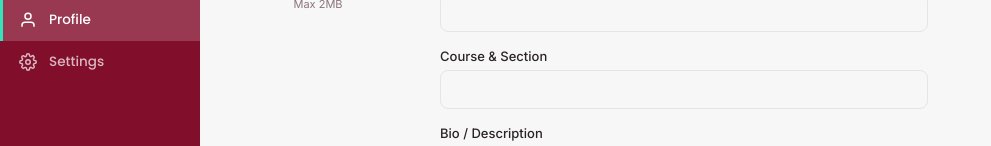
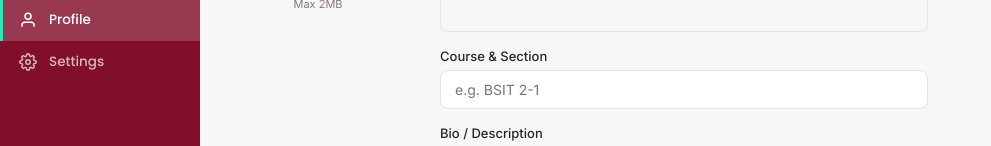
Before and after one commit to DoradoProgram/Test_Subject, a React (Vite) app: page /profile in a window 1280 px wide. Shown: the part 258-404 px from the top of the page, without its empty margins (0-991 px from the left). Built offline with nearby package versions, Linux system fonts and the light colour scheme.

Commit message:
more updates

```diff
--- a/src/pages/Dashboard.jsx
+++ b/src/pages/Dashboard.jsx
@@ -111,7 +111,7 @@ export default function Dashboard() {
       <div className="top-header">
         <div className="top-header-left">
           <h2>Welcome back, {displayName}!</h2>
-          <p>{today} · BSIT 2-1</p>
+          <p>{today}{userData?.course ? ` · ${userData.course}` : ""}</p>
         </div>
         <div className="top-header-right">
           <button className="notif-btn" onClick={() => navigate("/messaging")}>
--- a/src/pages/Profile.jsx
+++ b/src/pages/Profile.jsx
@@ -131,7 +131,8 @@ export default function Profile() {
             </div>
             <div className="form-row">
               <label>Course &amp; Section</label>
-              <input type="text" value={form.course} readOnly style={{ background: "var(--canvas)", color: "var(--muted)" }} />
+              <input type="text" placeholder="e.g. BSIT 2-1" value={form.course}
+                onChange={e => setForm({ ...form, course: e.target.value })} />
             </div>
             <div className="form-row">
               <label>Bio / Description</label>
```
